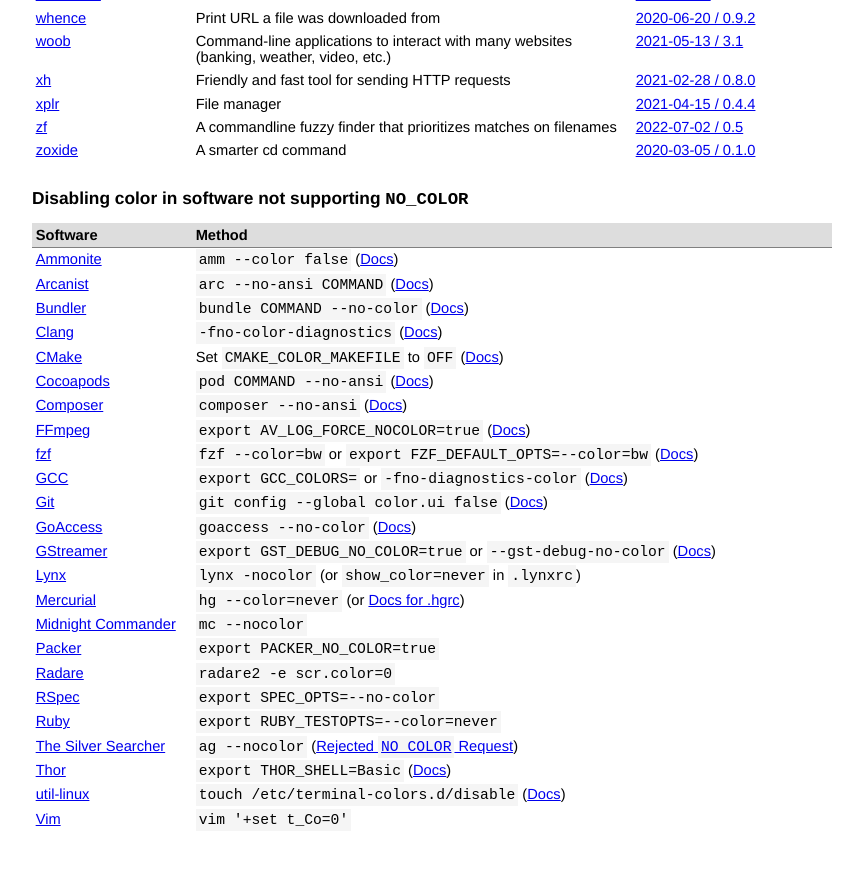
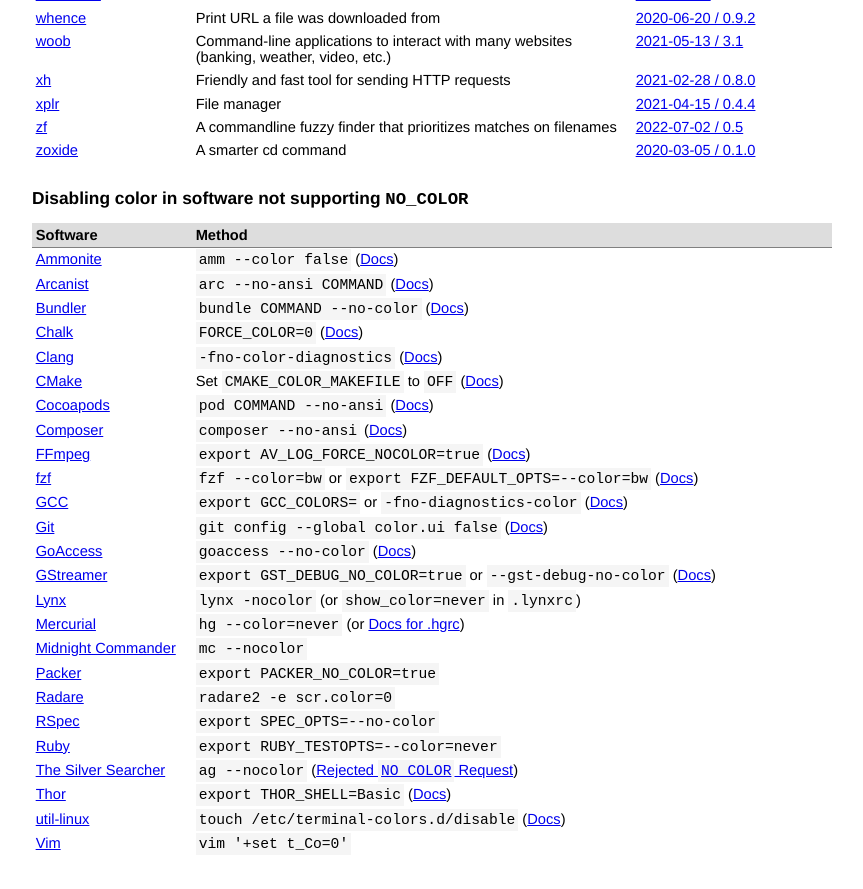
Before and after one commit to jcs/no_color, a Jekyll site: the page built from index.md, in a window 1280 px wide and 900 px high, scrolled down 4841 px. Shown: the top 889 px of the window, without its empty margins (208-1071 px from the left). Built offline with Jekyll 4.4.1, drawn with Linux system fonts in a browser that asks for light colours; our own code applies the rules of GitHub Pages for plain Markdown files.

Commit message:
Add Chalk environment variable

```diff
--- a/index.md
+++ b/index.md
@@ -255,6 +255,7 @@ color via `NO_COLOR`.
 | [Ammonite](https://github.com/lihaoyi/Ammonite) | `amm --color false` ([Docs](https://ammonite.io/#1.0.0)) |
 | [Arcanist](https://github.com/phacility/arcanist) | `arc --no-ansi COMMAND` ([Docs](http://manpages.ubuntu.com/manpages/xenial/man1/arc.1.html)) |
 | [Bundler](https://bundler.io/) | `bundle COMMAND --no-color` ([Docs](https://bundler.io/v1.15/man/bundle.1.html)) |
+| [Chalk](https://github.com/chalk/chalk) | `FORCE_COLOR=0` ([Docs](https://github.com/chalk/chalk#supportscolor)) |
 | [Clang](https://clang.llvm.org/) | `-fno-color-diagnostics` ([Docs](https://clang.llvm.org/docs/UsersManual.html#formatting-of-diagnostics)) |
 | [CMake](https://cmake.org/) | Set `CMAKE_COLOR_MAKEFILE` to `OFF` ([Docs](https://cmake.org/cmake/help/latest/variable/CMAKE_COLOR_MAKEFILE.html)) |
 | [Cocoapods](https://cocoapods.org/) | `pod COMMAND --no-ansi` ([Docs](https://guides.cocoapods.org/terminal/commands.html#pod_install)) |
```
